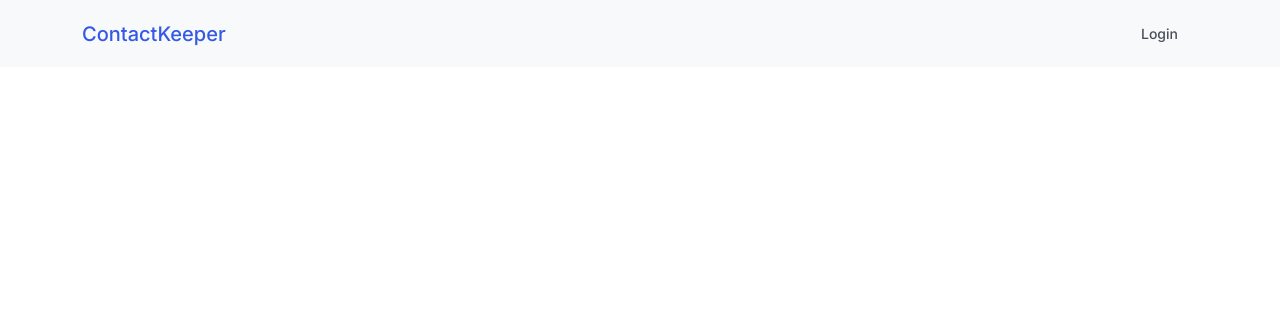
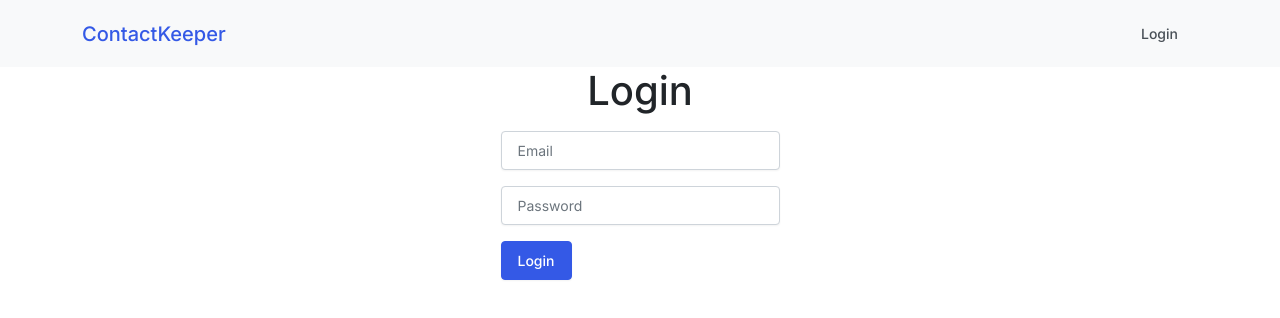
Before and after one commit to ashez2000/contact-keeper-v2, a React (Vite) app in the folder client/: page /login in a window 1280 px wide. Before the commit this address had no page. Shown: the top 318 px of the page. Built offline with nearby package versions, Linux system fonts and the light colour scheme.

Commit message:
add simple login form

```diff
--- a/client/src/App.jsx
+++ b/client/src/App.jsx
@@ -3,6 +3,7 @@ import { Routes, Route } from 'react-router-dom'
 import Header from './components/Header'
 import HomePage from './pages/HomePage'
 import CreatePage from './pages/CreatePage'
+import LoginPage from './pages/LoginPage'
 
 const App = () => {
   return (
@@ -12,6 +13,7 @@ const App = () => {
         <Routes>
           <Route path="/" element={<HomePage />} />
           <Route path="/create" element={<CreatePage />} />
+          <Route path="/login" element={<LoginPage />} />
         </Routes>
       </main>
     </>
--- a/client/src/components/Header.jsx
+++ b/client/src/components/Header.jsx
@@ -11,7 +11,7 @@ const Header = () => {
 
           <ul className="navbar-nav">
             <li className="nav-item">
-              <Link className="nav-link" to="/">
+              <Link className="nav-link" to="/login">
                 Login
               </Link>
             </li>
--- /dev/null
+++ b/client/src/pages/LoginPage.jsx
@@ -0,0 +1,19 @@
+const LoginPage = () => {
+  return (
+    <div className="d-flex flex-column justify-content-center align-items-center">
+      <h1 className="mb-3">Login</h1>
+      <form className="w-25">
+        <input className="form-control mb-3" type="email" placeholder="Email" />
+        <input
+          className="form-control mb-3"
+          type="password"
+          placeholder="Password"
+        />
+
+        <button className="btn btn-primary">Login</button>
+      </form>
+    </div>
+  )
+}
+
+export default LoginPage
```
